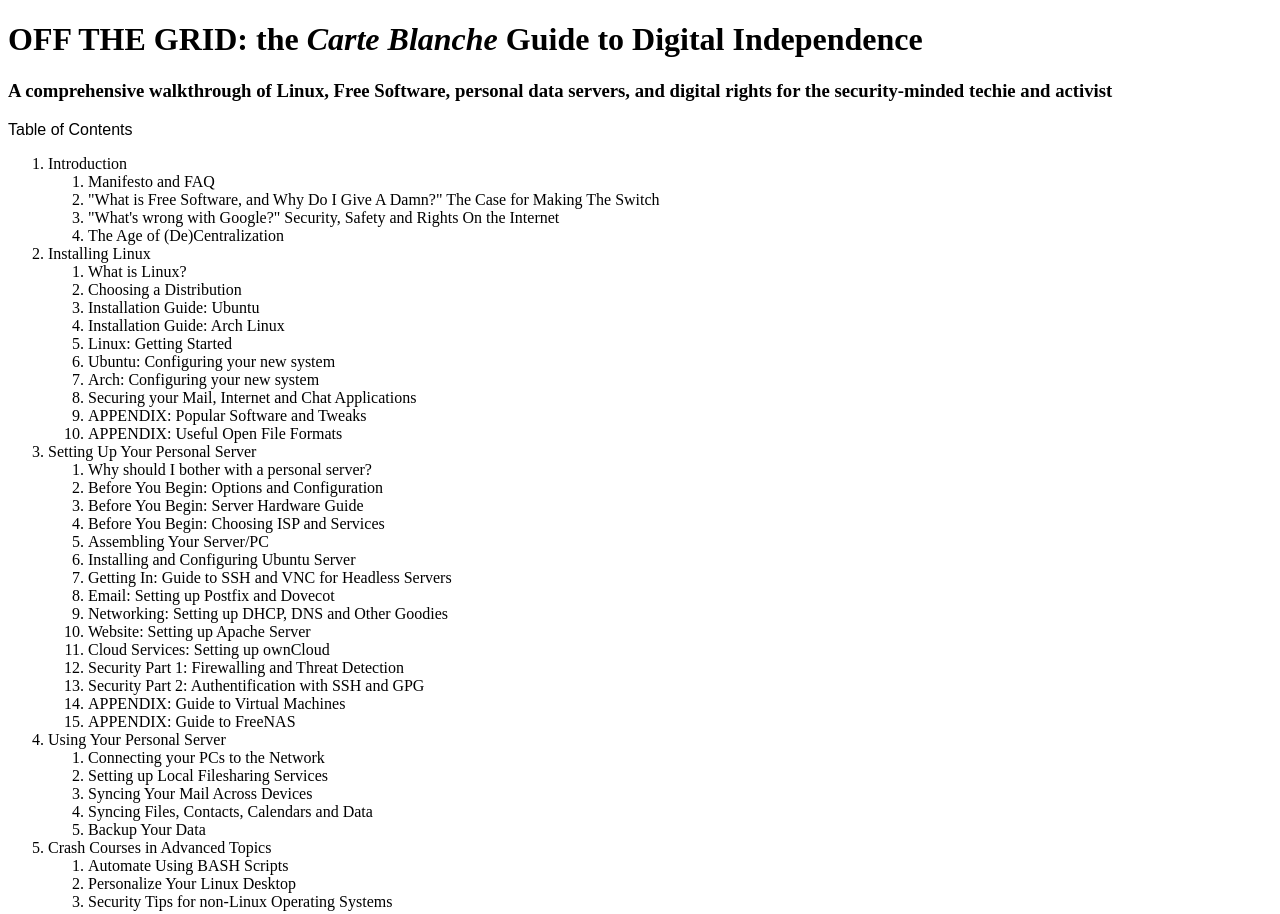
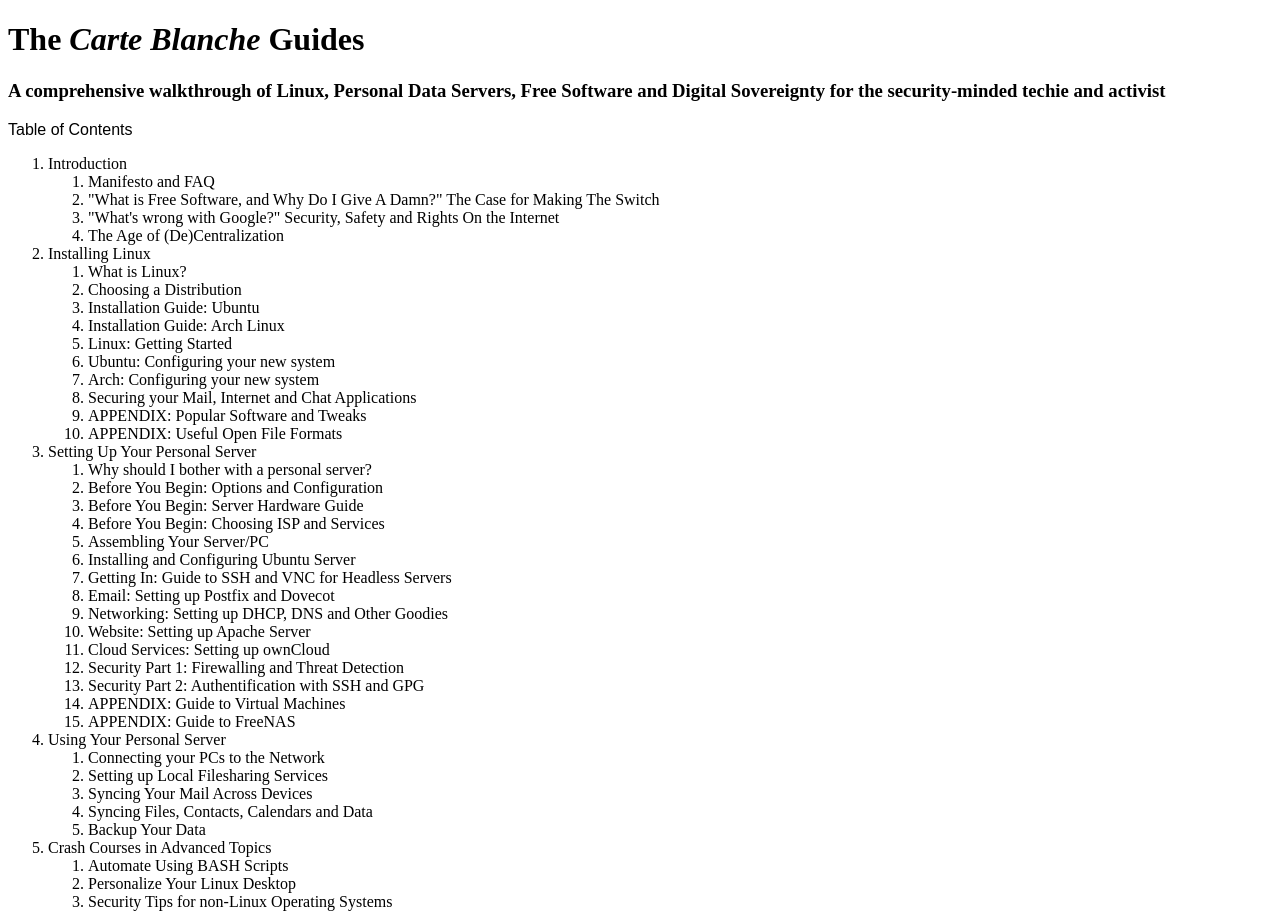
Before and after one commit to peakwinter/citizenweb, a plain HTML site: page html/index.html in a window 1280 px wide. Shown: the top 914 px of the page. Drawn offline with Linux system fonts and the light colour scheme.

Commit message:
commit 3

```diff
--- a/html/index.html
+++ b/html/index.html
@@ -1,13 +1,25 @@
+<!--
+#############################################################
+##
+## The Carte Blanche Guides
+## 1.0 Table of Contents (Index)
+## CC-BY-SA 3.0 Jacob Cook 2012
+##
+## For more information about this project, visit
+## http://jcook.cc/proj/cbg or http://github.com/jacook/cbg.
+##
+#############################################################
+-->
 <!DOCTYPE html>
 <html>
 <head>
   <meta charset="utf-8">
-  <title>OFF THE GRID - jcook.cc</title>
+  <title>The Carte Blanche Guides</title>
   <link rel="stylesheet" type="text/css" href="style.css" />
 </head>
 <body>
-<h1>OFF THE GRID: the <i>Carte Blanche</i> Guide to Digital Independence</h1>
-<h3>A comprehensive walkthrough of Linux, Free Software, personal data servers, and digital rights for the security-minded techie and activist</h3>
+<h1>The <i>Carte Blanche</i> Guides</h1>
+<h3>A comprehensive walkthrough of Linux, Personal Data Servers, Free Software and Digital Sovereignty for the security-minded techie and activist</h3>
 <p>Table of Contents</p>
 <div>
 <ol>
```
Also changed, not shown: html/3-9-mail.html (+1 -1 lines).
